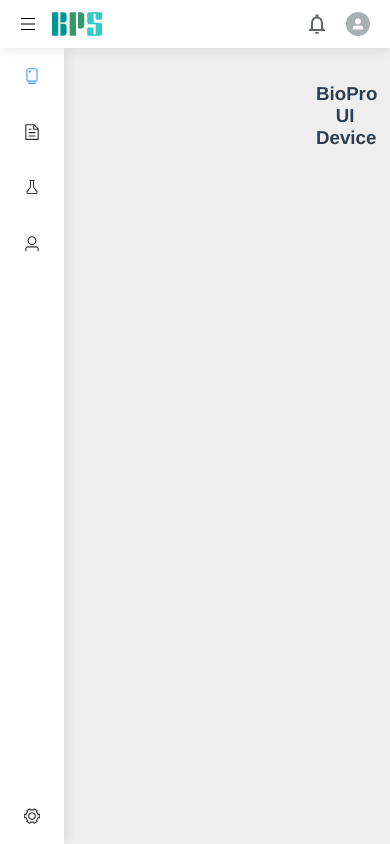
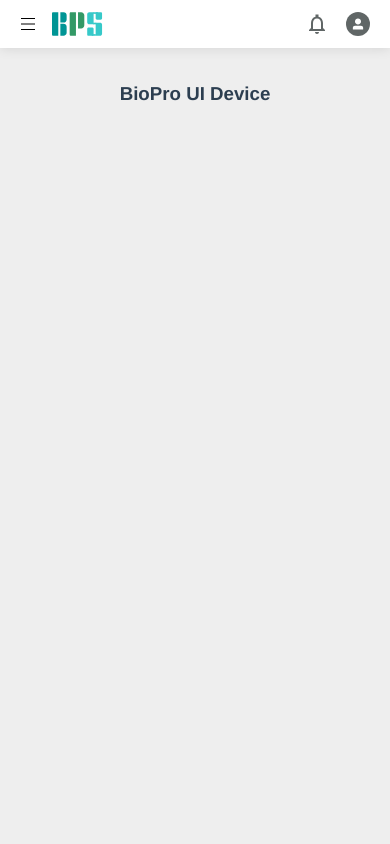
Before and after one commit to tommy44458/light-vue3-starter, a Vue app: page /console/device in a window 390 px wide. Built offline with nearby package versions, Linux system fonts and the light colour scheme.

Commit message:
layout store

```diff
--- a/src/components/layout/LayoutHeader.vue
+++ b/src/components/layout/LayoutHeader.vue
@@ -1,17 +1,19 @@
 <template>
-	<ElRow :gutter="0">
+	<ElRow :gutter="20">
 		<ElCol :span="12">
-			<div class="grid-content bg-purple">
+			<div class="grid-content grid-bg">
 				<ElSpace wrap :size="16">
-					<SvgIcon name="hambegur" class="hambegur" />
-					<div @click="router.push('/device')">
+					<div @click="layoutStore.clickSideMenuIcon()">
+						<SvgIcon name="side_menu" class="side_menu" />
+					</div>
+					<div @click="router.push('/console')">
 						<SvgIcon name="logo" class="logo" />
 					</div>
 				</ElSpace>
 			</div>
 		</ElCol>
-		<ElCol :span="12" class="ml-4">
-			<div class="grid-content-right bg-purple">
+		<ElCol :span="12">
+			<div class="grid-content-right grid-bg">
 				<ElSpace wrap :size="0">
 					<SvgIcon name="bell" class="bell" />
 					<SvgIcon name="user_solid" class="user-solid" />
@@ -23,60 +25,53 @@
 
 <script lang="ts" setup>
 import { useRouter } from 'vue-router'
+import { uselayoutStore } from '@/store/modules/layout.ts'
 import SvgIcon from '@/components/icon/SvgIcon.vue'
 
 const router = useRouter()
+const layoutStore = uselayoutStore()
 </script>
 
 <style scoped lang="stylus">
+.el-row
+    height 100%
+    align-items center
 
-.el-row {
-    align-items center
-    padding: 12px 0 12px 0;
-}
+.grid-bg
+	background rgba(255,255,255,1)
 
-.bg-purple {
-	background: #ffffff;
-}
+.grid-content
+    text-align left
 
-.grid-content-right {
+    .side_menu
+        width 16px
+        height 16px
+        display flex
+        align-items center
+        cursor pointer
+
+    .logo
+        width 51.03px
+        height 24px
+        display flex
+        align-items center
+        cursor pointer
+
+.grid-content-right
     text-align right
 
-    .bell {
+    .bell
         width 26px
         height 24px
         display flex
         align-items center
         color #606666
         margin-right 16px
-    }
 
-    .user-solid {
+    .user-solid
         width 24px
         height 24px
         display flex
         align-items center
-        color #A9B2B2
-    }
-}
-
-.grid-content {
-	border-radius 4px;
-	height: 24px;
-    text-align left
-
-    .logo {
-        width 51.03px
-        height 24px
-        display flex
-        align-items center
-    }
-
-    .hambegur {
-        width 16px
-        height 16px
-        display flex
-        align-items center
-    }
-}
+        color #606666
 </style>
--- a/src/components/layout/LayoutMenu.vue
+++ b/src/components/layout/LayoutMenu.vue
@@ -2,12 +2,12 @@
 	<ElMenu
 		class="side-menu"
 		:default-active="reactiveData.activeIndex"
-		:collapse="reactiveData.isCollapse"
+		:collapse="layoutStore.sideMenu.isCollapse"
 		:unique-opened="true"
 		@open="handleOpen"
 		@close="handleClose"
 	>
-		<template v-for="(item, index) in reactiveData.menuItem" :key="index">
+		<template v-for="(item, index) in consoleRoutesArray" :key="index">
 			<template v-if="item.name === 'console-setting'">
 				<ElMenuItem
 					:key="index"
@@ -42,40 +42,22 @@
 <script setup lang="ts">
 import { onMounted, watch, reactive } from 'vue'
 import { useRouter } from 'vue-router'
+import { uselayoutStore } from '@/store/modules/layout.ts'
 
 import SvgIcon from '@/components/icon/SvgIcon.vue'
-import MenuItem from '@/types/index.ts'
 import { consoleRoutesArray } from '@/router/modules/index.ts'
 
-const handleOpen = (key: string, keyPath: string[]) => {
-	console.log(key, keyPath)
-}
-const handleClose = (key: string, keyPath: string[]) => {
-	console.log(key, keyPath)
-}
-
 const router = useRouter()
+const layoutStore = uselayoutStore()
 
 const reactiveData = reactive({
-	menuItem: consoleRoutesArray,
-
-	isCollapse: false,
 	activeIndex: null,
-
-	itemClick(e: MenuItem) {
-		router.push(e.path)
-	},
 })
 
 const onResize = () => {
-	// const { width } = useWindowSize()
-	console.log(window.innerWidth)
-	if (window.innerWidth < 872) {
-		reactiveData.isCollapse = true
-		console.log(reactiveData.isCollapse)
-	} else {
-		reactiveData.isCollapse = false
-	}
+	layoutStore.windowResize({
+		size: window.innerWidth,
+	})
 }
 
 onMounted(() => {
@@ -90,20 +72,24 @@ watch(
 		reactiveData.activeIndex = _n.name
 	},
 )
+
+const handleOpen = (key: string, keyPath: string[]) => {
+	console.log(key, keyPath)
+}
+const handleClose = (key: string, keyPath: string[]) => {
+	console.log(key, keyPath)
+}
 </script>
 
 <style scoped lang="stylus">
-.side-menu {
-    height: 100%
-    border-right: none
-    text-align: left
-    box-shadow: 0px 0px 12px rgba(0, 0, 0, 0.12)
-    max-width 160px
+.side-menu
+    height 100%
+    border-right none
+    text-align left
+    box-shadow 0px 0px 12px rgba(0, 0, 0, 0.12)
 
-    .footer {
-        bottom: 0;
-        width: 100%;
-        position: absolute;
-    }
-}
+    .footer
+        bottom 0
+        width 100%
+        position absolute
 </style>
--- a/src/router/index.ts
+++ b/src/router/index.ts
@@ -1,8 +1,8 @@
 import { createRouter, createWebHistory, RouteRecordRaw } from 'vue-router'
+import { consoleRoutesArray } from '@/router/modules'
 
 import PageNotFound from '@/views/PageNotFound.vue'
 import ConsoleLayout from '@/views/console/ConsoleLayout.vue'
-import { consoleRoutesArray } from '@/router/modules'
 
 const routeConfiguras: RouteRecordRaw[] = []
 
--- a/src/router/modules/index.ts
+++ b/src/router/modules/index.ts
@@ -1,7 +1,8 @@
 import { RouteRecordRaw } from 'vue-router'
 
-export const modules = ['console']// import all route in /modules/*
+export const modules = ['console']
 
+// import all route in subfolder
 const consoleRoutes = import.meta.globEager('@/router/modules/console/*')
 export const consoleRoutesArray: RouteRecordRaw[] = Object.keys(consoleRoutes).map(index => {
     const singleRoute: RouteRecordRaw = consoleRoutes[index]?.default
--- /dev/null
+++ b/src/store/modules/layout.ts
@@ -0,0 +1,66 @@
+import { defineStore } from 'pinia'
+import piniaInstance from '@/store'
+
+interface LayoutState {
+    rwd: {
+        pad: number
+        phone: number
+    }
+    currentWidth: number
+    sideMenu: {
+        isCollapse: boolean
+        isDisplay: boolean
+        width: number
+    }
+}
+
+export const layout = defineStore('layout', {
+    state: (): LayoutState => ({
+        rwd: {
+            pad: 1024,
+            phone: 640,
+        },
+        currentWidth: 1600,
+        sideMenu: {
+            isCollapse: false,
+            isDisplay: true,
+            width: 160,
+        },
+    }),
+    getters: {
+        sideMenuDisplayStyle: (state: LayoutState) => {
+            if (state.sideMenu.isDisplay) {
+                return 'block'
+            }
+            return 'none'
+        },
+        sideMenuWidthStyle: (state: LayoutState) => `${state.sideMenu.width}px`,
+    },
+    actions: {
+        windowResize(payload: { size: number }) {
+            this.currentWidth = payload.size
+            if (this.currentWidth < this.rwd.phone) {
+                this.sideMenu.isDisplay = false
+                this.sideMenu.width = 64
+            } else if (this.currentWidth < this.rwd.pad) {
+                this.sideMenu.isCollapse = true
+                this.sideMenu.isDisplay = true
+                this.sideMenu.width = 64
+            } else {
+                this.sideMenu.isCollapse = false
+                this.sideMenu.isDisplay = true
+                this.sideMenu.width = 160
+            }
+        },
+        clickSideMenuIcon() {
+            if (this.currentWidth < this.rwd.pad) {
+                this.sideMenu.isDisplay = !this.sideMenu.isDisplay
+                this.sideMenu.isCollapse = true
+            } else {
+                this.sideMenu.isCollapse = !this.sideMenu.isCollapse
+            }
+        },
+    },
+})
+
+export const uselayoutStore = () => layout(piniaInstance)
--- a/src/views/console/ConsoleLayout.vue
+++ b/src/views/console/ConsoleLayout.vue
@@ -5,7 +5,12 @@
 				<LayoutHeader></LayoutHeader>
 			</ElHeader>
 			<ElContainer>
-				<ElAside>
+				<ElAside
+					:style="{
+						width: layoutStore.sideMenuWidthStyle,
+						display: layoutStore.sideMenuDisplayStyle,
+					}"
+				>
 					<LayoutMenu></LayoutMenu>
 				</ElAside>
 				<ElMain>
@@ -19,24 +24,25 @@
 <script setup lang="ts">
 import LayoutHeader from '@/components/layout/LayoutHeader.vue'
 import LayoutMenu from '@/components/layout/LayoutMenu.vue'
+import { uselayoutStore } from '@/store/modules/layout.ts'
+
+const layoutStore = uselayoutStore()
 </script>
 
 <style scoped lang="stylus">
 
-.el-header {
-    height: 48px
-    position: relative
-    background-color: #ffffff
-    color: var(--el-text-color-primary)
-    box-shadow: 0px 0px 12px rgba(0, 0, 0, 0.12)
-    z-index: 2
-}
+.el-header
+    height 48px
+    position relative
+    background-color #ffffff
+    color var(--el-text-color-primary)
+    box-shadow 0px 0px 12px rgba(0, 0, 0, 0.12)
+    z-index 2
 
-.el-main {
+.el-main
   padding: 16px
-}
 
-.main-container {
+.main-container
     position absolute
     left 0
     right 0
@@ -47,12 +53,8 @@ import LayoutMenu from '@/components/layout/LayoutMenu.vue'
     background #eeeeee
     display flex
     flex-direction column
-}
 
-.page-links {
-  a {
-    font-weight: bold;
-    margin: 0 20px;
-  }
-}
+.page-links > a
+    font-weight bold
+    margin 0 20px
 </style>
```
Also changed, not shown: src/assets/icon/side_menu.svg (renamed from src/assets/icon/hambegur.svg).
